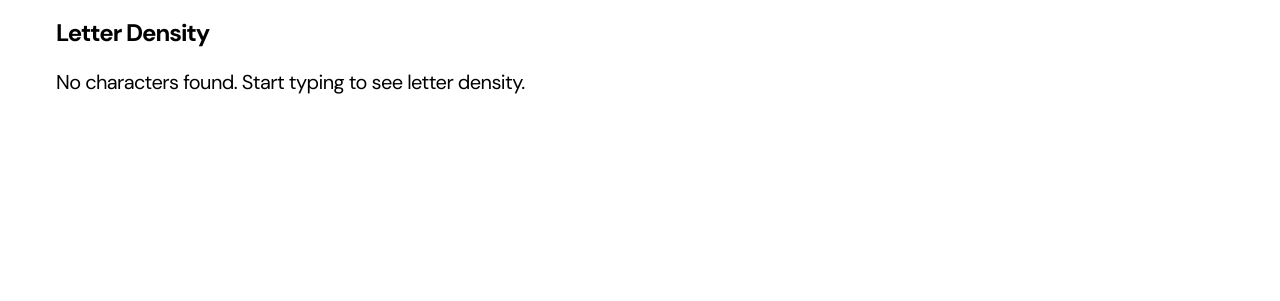
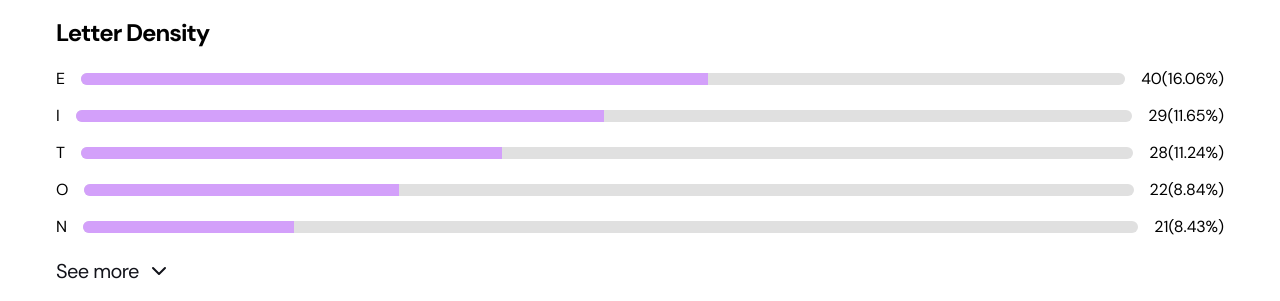
Before and after one commit to Kwame007/character-counter, a plain HTML site: page index.html in a window 1280 px wide. Shown: the part 686-987 px from the top of the page. Before the commit the page ends 800 px from the top, so only its background shows below. Drawn offline with Linux system fonts and the light colour scheme.

Commit message:
feat: add letter density graph and button to results section

```diff
--- a/index.html
+++ b/index.html
@@ -64,7 +64,48 @@
       </div>
       <section class="results__letter-density">
         <h3 class="results__letter-density-title">Letter Density</h3>
-        <p class="results__letter-density-description">No characters found. Start typing to see letter density.</p>
+        <div class="results__letter-density-graph">
+          <div class="results__letter-density-bar">
+            <p>E</p>
+            <div class="results__letter-density-bar-container">
+              <div class="results__letter-density-bar-fill" style="width: 60%;"></div>
+            </div>
+            <p>40 <span>(16.06%)</span></p>
+          </div>
+          <div class="results__letter-density-bar">
+            <p>I</p>
+            <div class="results__letter-density-bar-container">
+              <div class="results__letter-density-bar-fill" style="width: 50%;"></div>
+            </div>
+            <p>29<span>(11.65%)</span></p>
+          </div>
+          <div class="results__letter-density-bar">
+            <p>T</p>
+            <div class="results__letter-density-bar-container">
+              <div class="results__letter-density-bar-fill" style="width: 40%;"></div>
+            </div>
+            <p>28<span>(11.24%)</span></p>
+          </div>
+          <div class="results__letter-density-bar">
+            <p>O</p>
+            <div class="results__letter-density-bar-container">
+              <div class="results__letter-density-bar-fill" style="width: 30%;"></div>
+            </div>
+            <p>22<span>(8.84%)</span></p>
+          </div>
+          <div class="results__letter-density-bar">
+            <p>N</p>
+            <div class="results__letter-density-bar-container">
+              <div class="results__letter-density-bar-fill" style="width: 20%;"></div>
+            </div>
+            <p>21 <span>(8.43%)</span></p>
+          </div>
+        </div>
+        <button class="results__letter-density-button">
+          See more
+          <svg xmlns="http://www.w3.org/2000/svg" width="24" height="24" viewBox="0 0 24 24" fill="none" stroke="currentColor" stroke-width="2" stroke-linecap="round" stroke-linejoin="round" class="lucide lucide-chevron-down-icon lucide-chevron-down"><path d="m6 9 6 6 6-6"/></svg>
+        </button>
+        <!-- <p class="results__letter-density-description">No characters found. Start typing to see letter density.</p> -->
       </section>
     </section>
   </main>
--- a/style.css
+++ b/style.css
@@ -169,6 +169,51 @@ textarea{
     letter-spacing: -0.6px;
 }
 
+.results__letter-density-graph{
+        display: flex;
+        flex-direction: column;
+        justify-content: center;
+        gap: 1rem;
+        margin-bottom: 1.25rem;
+    }
+.results__letter-density-bar{
+        display: grid;
+        grid-template-columns: auto 2fr auto;
+        align-items: center;
+        gap: 1rem;
+        flex: 1;
+    }
+
+.results__letter-density-bar p{
+        display: flex;
+    }
+.results__letter-density-bar-container{
+    width: 100%;
+    background-color: #e0e0e0;
+    border-radius: 25px;
+    overflow: hidden;
+    height: 12px;
+    }
+
+.results__letter-density-bar-fill {
+    height: 100%;
+    background-color: #D3A0FA;
+    width: 0;
+    transition: width 0.4s ease;
+    }
+.results__letter-density-button{
+        display: flex;
+        align-items: center;
+        gap: 0.5rem;
+        color: #12131A;
+        font-size: 20px;
+        line-height: 140%;
+        letter-spacing: -0.6px;
+        border: none;
+        background-color: transparent;
+        cursor: pointer;
+}
+
 /* media queries */
 @media screen and (min-width: 600px) and (max-width: 1024px) {
     body {
@@ -220,6 +265,9 @@ textarea{
         line-height: 100%;
         letter-spacing: -1px;
     }
+
+
+
 }
 
 @media screen and (min-width: 1024px) {
```
